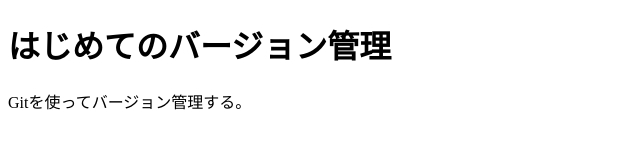
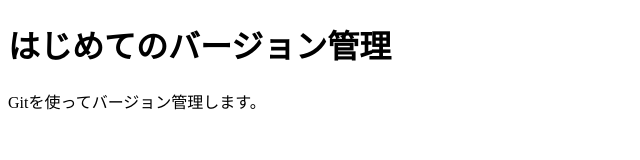
Before and after one commit to abeatck/first-git, a plain HTML site: page index.html in a window 1280 px wide. Shown: the full height of the page, 0-640 px from the left. Drawn offline with Linux system fonts and the light colour scheme.

Commit message:
secound commit

```diff
--- a/index.html
+++ b/index.html
@@ -6,6 +6,6 @@
     </head>
     <body>
         <h1>はじめてのバージョン管理</h1>
-        <p>Gitを使ってバージョン管理する。</p>
+        <p>Gitを使ってバージョン管理します。</p>
     </body>
 </html>
```
